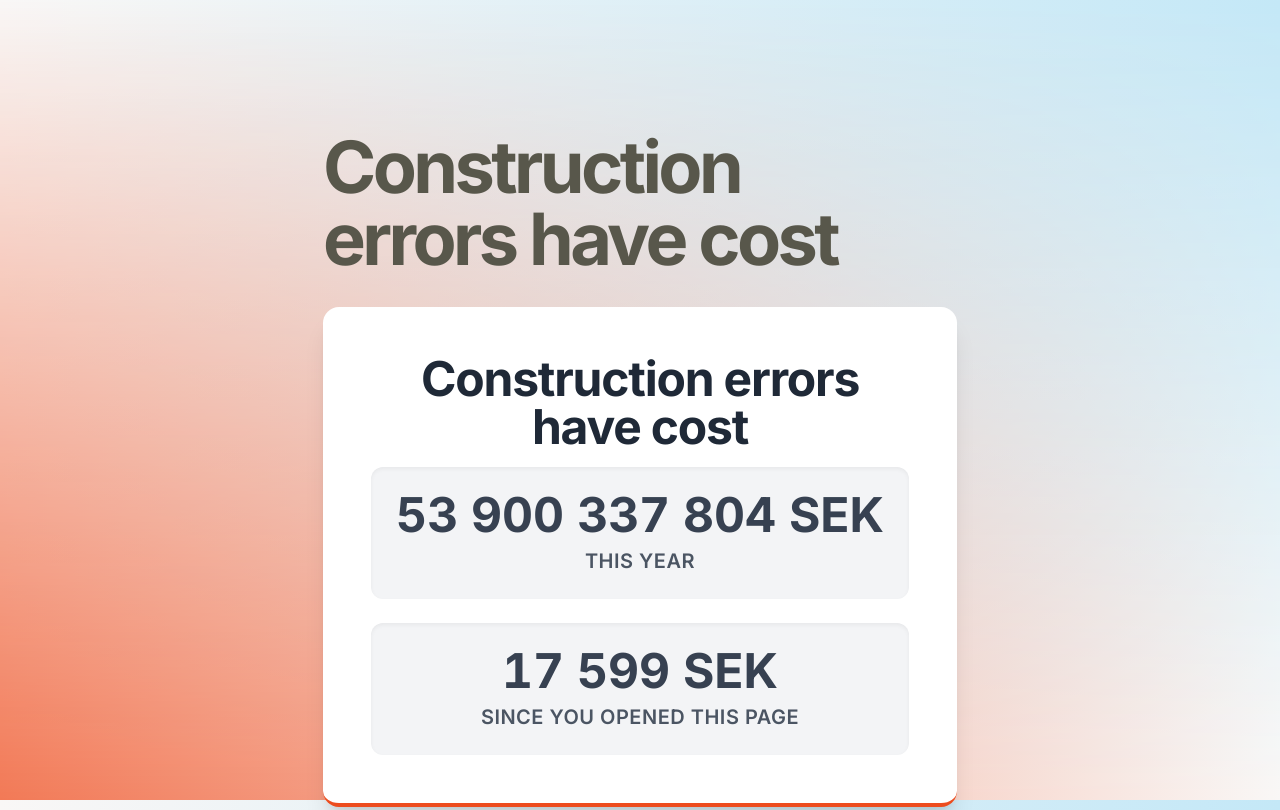
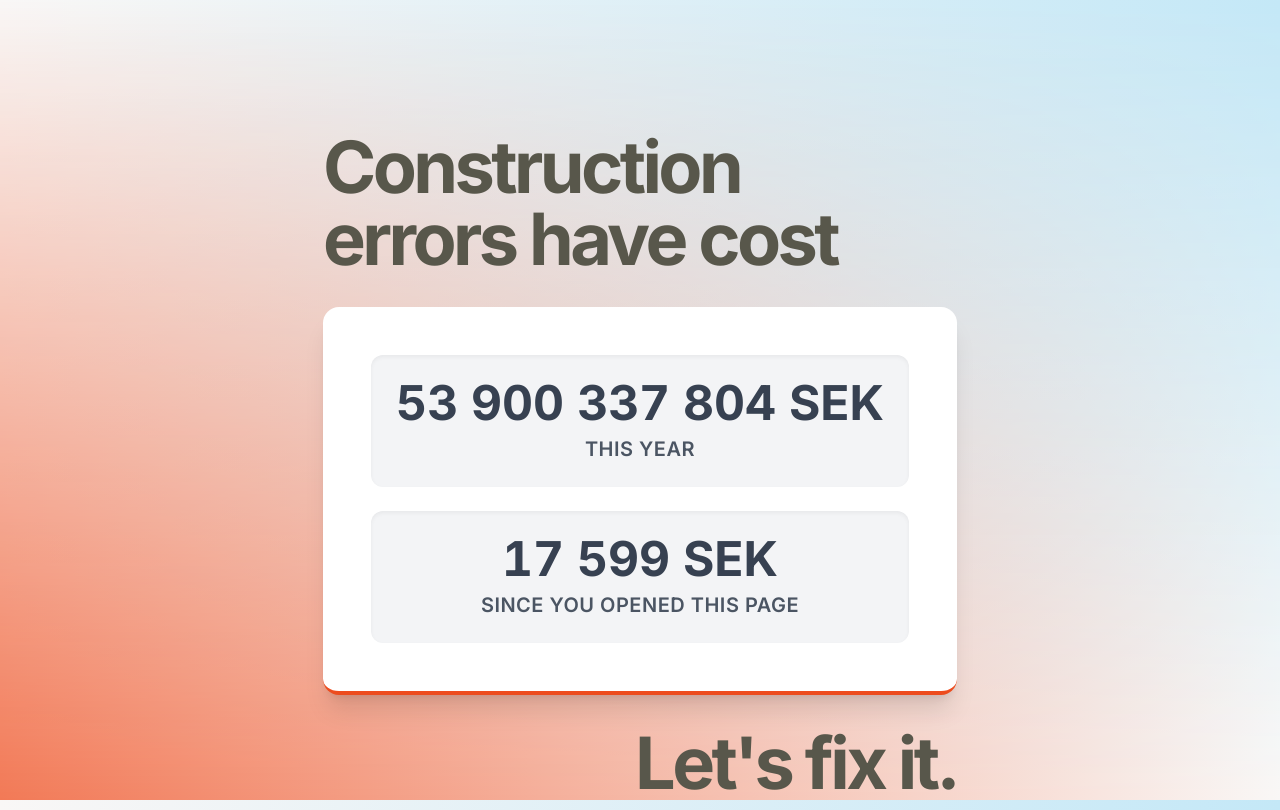
Before and after one commit to jools-bob/bobsplash, a plain HTML site: page index.html in a window 1280 px wide. Shown: the top 810 px of the page. Drawn offline with nearby package versions, Linux system fonts and the light colour scheme.

Commit message:
vibe not vibing

```diff
--- a/index.html
+++ b/index.html
@@ -80,9 +80,7 @@
 
         <!-- Existing main container with white background and dark text for the title -->
         <div class="flex flex-col items-center justify-center bg-white p-8 md:p-12 rounded-2xl shadow-xl max-w-2xl w-full text-center border-b-4 border-[var(--primary-0)]">
-            <h1 class="text-4xl md:text-5xl font-extrabold text-gray-800 mb-4 tracking-tight">
-                Construction errors have cost
-            </h1>
+
 
             <!-- "THIS YEAR" section with subtle grayscale background and text -->
             <div class="w-full bg-gray-100 rounded-xl p-6 mb-6 shadow-inner">
```
